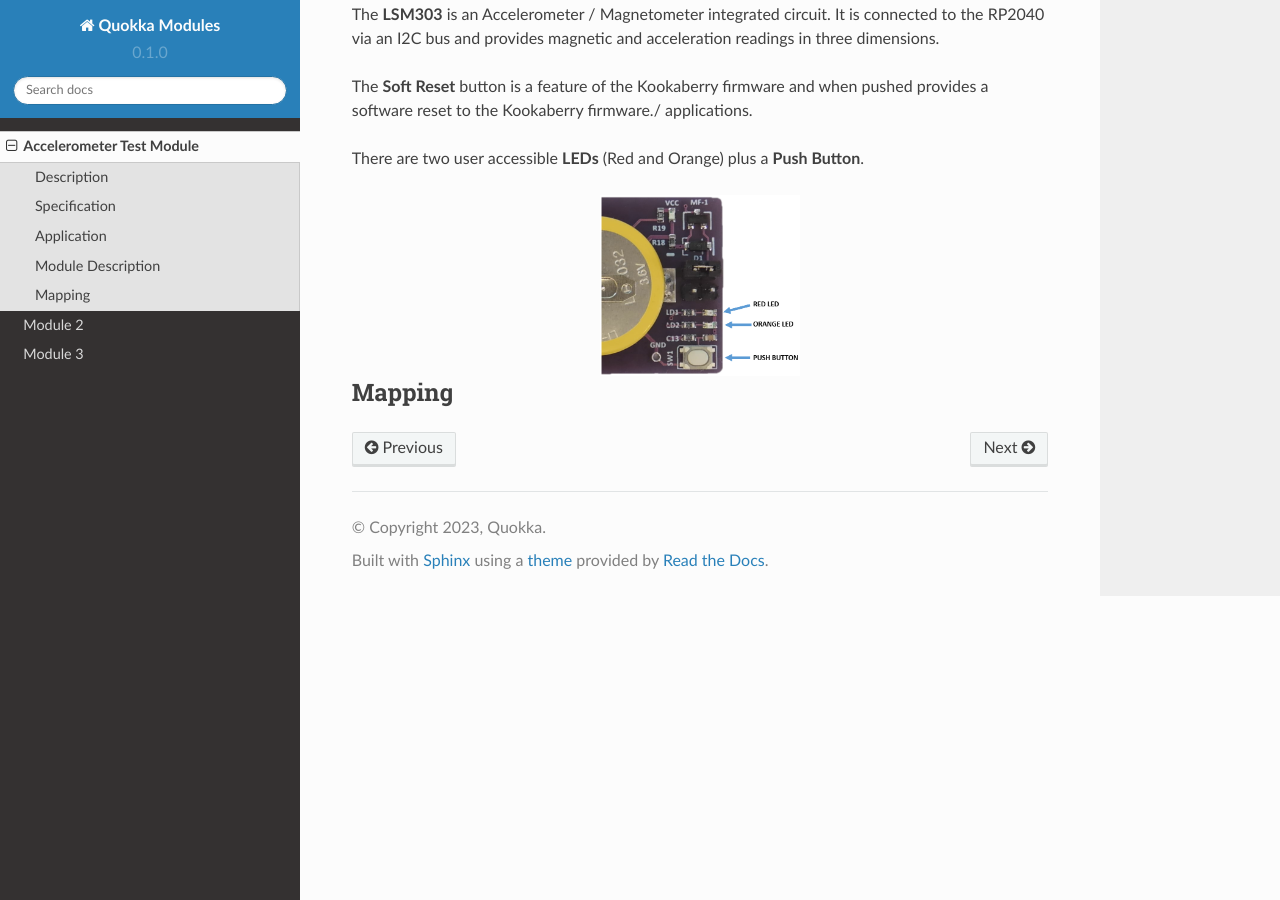
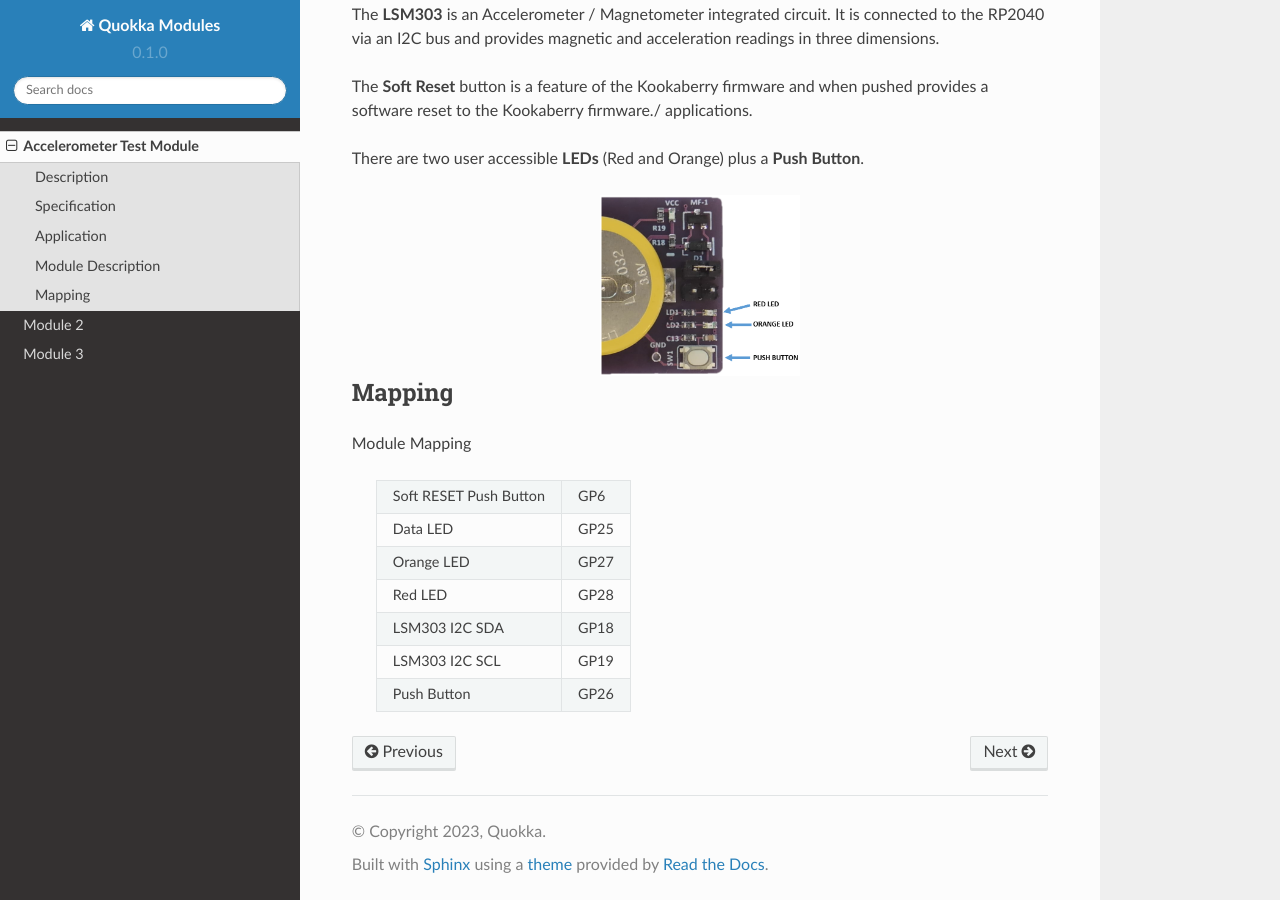
Before and after one commit to JulianDinsdale/Quokka-Modules, a Sphinx documentation site: the page built from docs/source/Acc_Test_Mod.rst, in a window 1280 px wide and 900 px high, scrolled down 2194 px. Built offline with Sphinx 7.4.7 and the Read the Docs theme 2.0.0, drawn with Linux system fonts in a browser that asks for light colours.

Commit message:
New Table

```diff
--- a/docs/source/Acc_Test_Mod.rst
+++ b/docs/source/Acc_Test_Mod.rst
@@ -124,3 +124,21 @@ There are two user accessible **LEDs** (Red and Orange) plus a **Push Button**.
 
 Mapping
 ~~~~~~~
+
+Module Mapping
+
+            +----------------------------------+-----------------------+
+            | Soft RESET Push Button           |  GP6                  |
+            +----------------------------------+-----------------------+
+            | Data LED                         |  GP25                 |
+            +----------------------------------+-----------------------+
+            | Orange LED                       |  GP27                 |
+            +----------------------------------+-----------------------+
+            | Red LED                          |  GP28                 |
+            +----------------------------------+-----------------------+
+            | LSM303  I2C  SDA                 |  GP18                 |
+            +----------------------------------+-----------------------+
+            | LSM303  I2C  SCL                 |  GP19                 |
+            +----------------------------------+-----------------------+
+            | Push Button                      |  GP26                 |
+            +----------------------------------+-----------------------+
```
